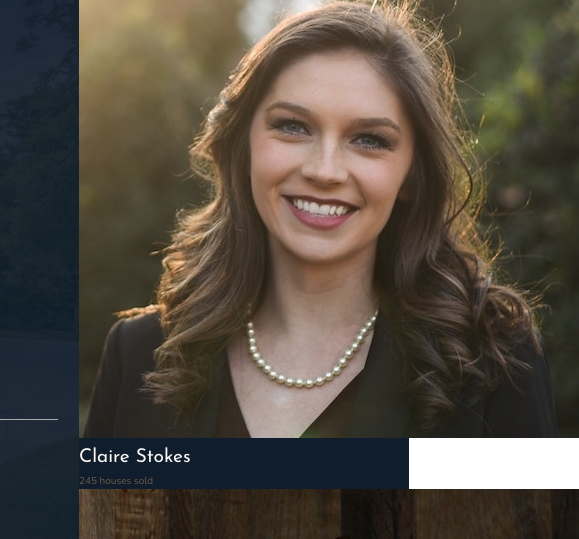
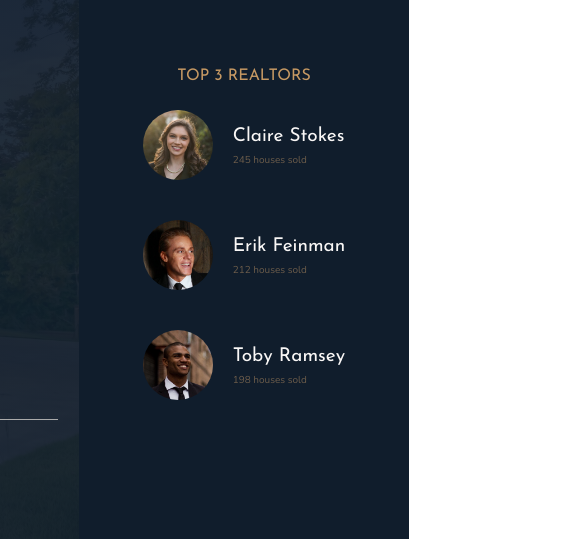
Before and after one commit to BradBones/realty-site, a website: page index.html in a window 1280 px wide. Shown: the part 88-627 px from the top of the page, 871-1450 px from the left, 579 px wide, since content can reach past the window. Drawn offline with nearby package versions, Linux system fonts and the light colour scheme.

Commit message:
realtor section

```diff
--- a/sass/_realtors.scss
+++ b/sass/_realtors.scss
@@ -2,4 +2,31 @@
     background-color: $color-secondary;
     grid-column: col-start 7 / full-end;
 
+    padding: 3rem;
+
+    display: grid;
+    align-content: center;
+    justify-content: center;
+    justify-items: center;
+    grid-row-gap: 2rem;
+
+    &__list {
+        display: grid;
+        grid-template-columns: min-content max-content;
+        grid-column-gap: 2rem;
+        grid-row-gap: 5vh;
+        align-items: center;
+    }
+
+    &__img {
+        width: 7rem;
+        border-radius: 50%;
+        display: block;
+    }
+
+    &__sold {
+        text-transform: uppercase;
+        color: $color-grey-light-1;
+        margin-top: -3px; // Could also use transform
+    }
 }
```
Also changed, not shown: css/style.css.
